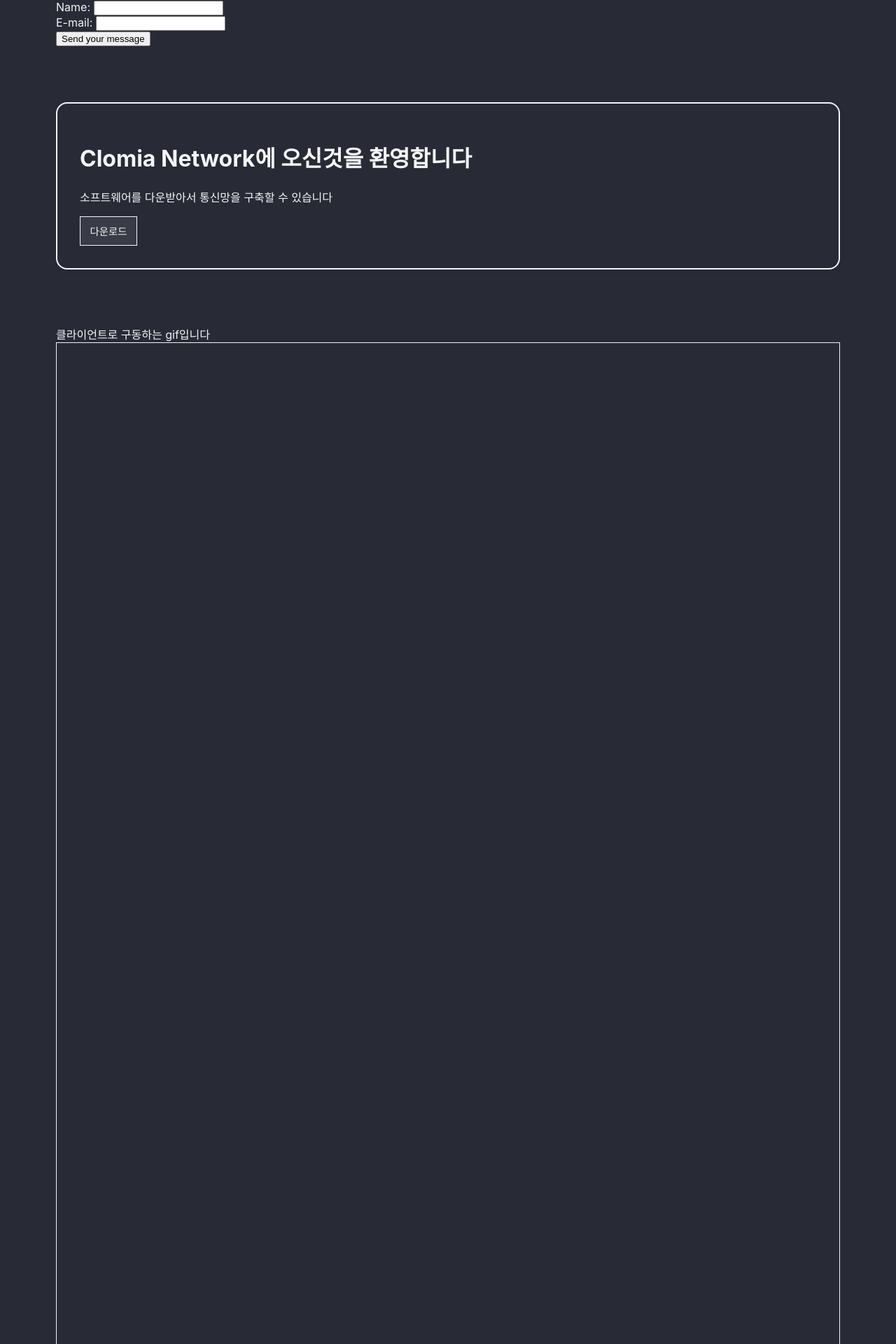
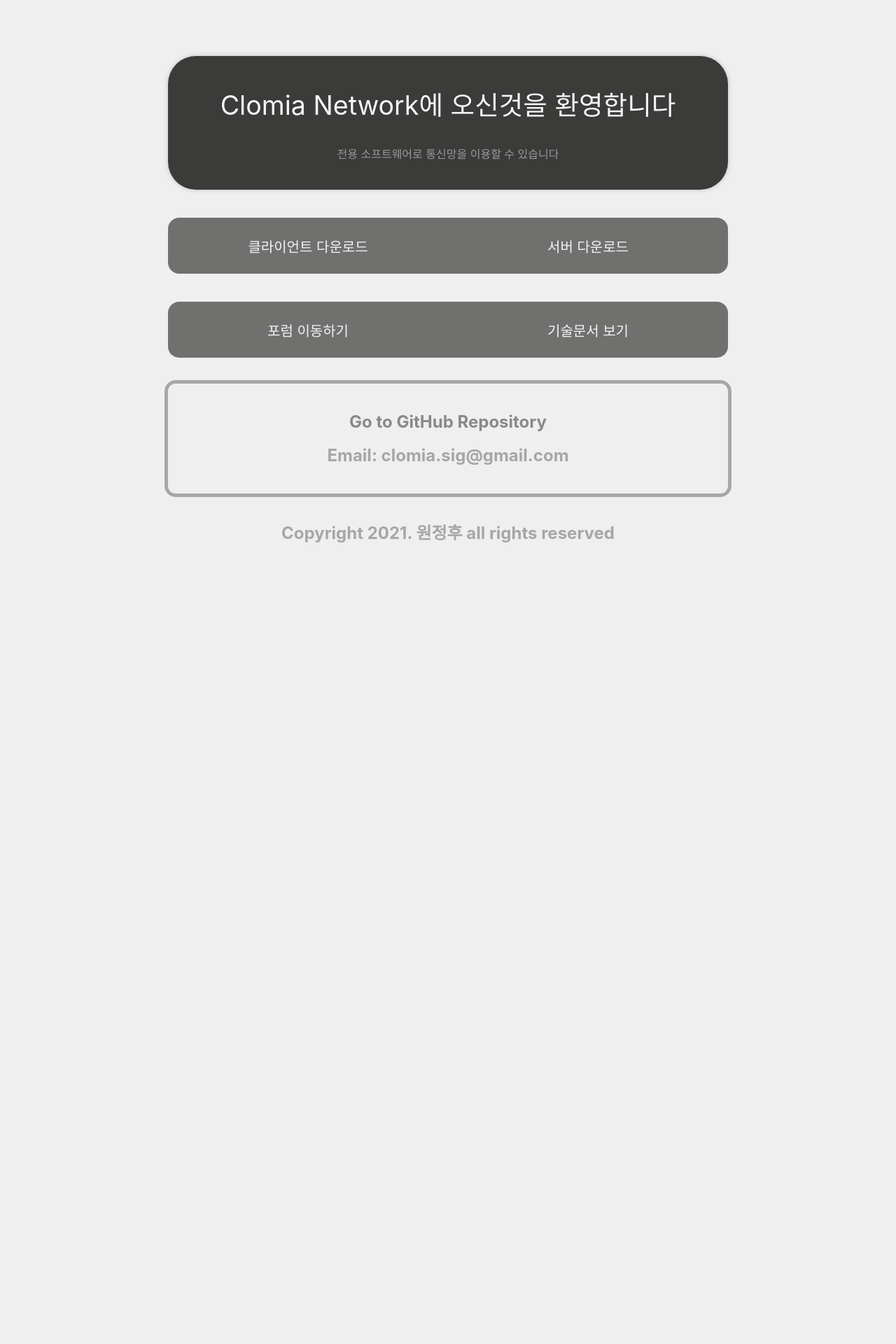
Before and after one commit to clomia/Clomia-Network, a Python web app: template server/templates/intro/intro.html in a window 1280 px wide. Shown: the top 1920 px of the page at 70% size. After the commit the page ends 775 px from the top, so only its background shows below. Run offline with Jinja, Linux system fonts and the light colour scheme; the template is opened without the code that fills it, so the values that code supplies are empty.

Commit message:
인트로 페이지 완성

```diff
--- a/server/http_manager.py
+++ b/server/http_manager.py
@@ -133,7 +133,7 @@ def apply_forum_html(db_query):
         text_boxes = text_box_gen(text,date_time) + text_boxes
     area = html.split('<!--text-box 시작점-->\n')
     clear_html =  area[0] + "<!--text-box 시작점-->\n"
-    new_html = clear_html + text_boxes + '<!--<script src="forum.js"></script>--></body></html>'
+    new_html = clear_html + text_boxes+'</div>' + '<!--<script src="forum.js"></script>--></body></html>'
     with open(path,'w',encoding="utf-8") as file:
         file.write(new_html)
     return new_html
--- a/server/templates/intro/intro.css
+++ b/server/templates/intro/intro.css
@@ -1,60 +1,145 @@
 body {
-    background-color: #282a36;
+    background-color: #efefef;
     margin: 0;
-    padding: 0 10vmin;
+    padding: 10vmin;
     font-family: -apple-system, system-ui, BlinkMacSystemFont, "Segoe UI", "Open Sans", "Helvetica Neue", Helvetica, Arial, sans-serif;
     color: whitesmoke;
+    display: flex;
+    flex-direction: column;
+    align-items: center;
 }
-/* #5777ff */
-.hello {
-    margin: 5em auto;
-    padding: 2em;
-    border-radius: 1em;
-    box-shadow: 2px 3px 7px 2px rgba(0, 0, 0, 0.02);
-    border: 2px solid whitesmoke;
+a {
+    color: inherit;
+    text-decoration:none;
 }
 
-.btn {
-    width: 10vmin;
-    height: 5vmin;
+.hello-box{
+    width: 90vmin;
+    background-color: #3b3b3a;
+    padding: 5vmin;
+    border-radius: 5vmin;
+    box-shadow: 0 0 7px rgb(0 0 0 / 20%);
+    display: flex;
+    flex-direction: column;
+    align-items: center;
+}
+
+.hello-box__hello{
+    font-size: 4.7vmin;
+    margin-bottom: 4vmin;
+}
+
+.hello-box__discreption{
+    opacity: 0.5;
+}
+
+.bownload,
+.link{
+    display: flex;
+    justify-content: space-between;
+    align-items: center;
+    width: 100vmin;
+}
+
+
+.bownload__client-download,
+.bownload__server-download,
+.link__forum,
+.link__tech{
+    width: 50vmin;
+    height: 10vmin;
+    border-radius: 2vmin;
+    background-color: #3b3b3a;
+    opacity: 0.7;
+    margin-top: 5vmin;
     display: flex;
     justify-content: center;
     align-items: center;
-    border: whitesmoke solid 0.6px;
-    color: whitesmoke;
-    background-color: rgba(255, 255, 255, 0.08);
-    font-size: 1.8vmin;
+    transition: all 1000ms ease-in-out;
+    font-size: 2.5vmin;
+}
+.bownload__client-download,
+.link__forum{
+    border-top-right-radius: 0;
+    border-bottom-right-radius: 0;
+}
+
+.bownload__server-download,
+.link__tech{
+    border-top-left-radius: 0;
+    border-bottom-left-radius: 0;
+}
+
+.bownload__client-download:hover,
+.bownload__server-download:hover,
+.link__tech:hover,
+.link__forum:hover{
+    border-radius: 2vmin;
+    width: 100vmin;
+    opacity: 0.8;
 }
 
 
-.gif {
-    display: flex;
-    flex-wrap: wrap-reverse;
+.disappear {
+    width: 0;
+    transform: rotateZ(360deg);
+    opacity: 0;
+    border-radius: 4vmin;
+    color: rgba(0, 0, 0, 0);
 }
 
-.gif__server {
-    width: 153vmin;
-    height: 90vmin;
-    border: 1px solid whitesmoke;
+.copyright{
+    color: #3b3b3a;
+    font-size: 3vmin;
+    font-weight: bold;
+    opacity: 0.4;
+}
+.info{
+    display: flex;
+    flex-direction: column;
+    align-items: center;
+    width: 90vmin;
+    padding: 5vmin;
+    margin: 4vmin 0;
+    border: 5px solid rgba(0, 0, 0, 0.3);
+    border-radius: 2vmin;
+    transition: all 1s ease-in-out;
 }
 
-.gif__client{
-    width: 153vmin;
-    height: 180vmin;
-    border: 1px solid whitesmoke;
+@keyframes sparkle {
+    0%{
+        opacity: 0.3;
+    }
+    50%{
+        opacity: 0.6;
+    }
+    100%{
+        opacity: 0.3;
+    }
 }
 
 
 
+.github{
+    color: #3b3b3a;
+    font-size: 3vmin;
+    font-weight: bold;
+    opacity: 0.4;
+    margin-bottom: 2vmin;
+    animation: sparkle 2s infinite;
+    transition: all 600ms ease-in-out;
+    border-bottom: 3px solid rgba(0, 0, 0, 0);
+}
 
+.github:hover{
+    border-bottom: 3px solid #3b3b3a;
+    padding-bottom: 1.5vmin;
+    animation:none;
+}
 
-a:link,
-a:visited {
-    text-decoration: none;
+.email{
+    color: #3b3b3a;
+    font-size: 3vmin;
+    font-weight: bold;
+    opacity: 0.4;
 }
-@media (max-width: 700px) {
-    div {
-        margin: 0 auto;
-        width: auto;
-    }
-}
--- a/server/templates/intro/intro.html
+++ b/server/templates/intro/intro.html
@@ -12,31 +12,33 @@
 </head>
 
 <body>
-    <form name="testForm" action="/intro" method="post">
-        <div>
-            <label for="name">Name:</label>
-            <input type="text" id="name" name="이름" />
-        </div>
-        <div>
-            <label for="mail">E-mail:</label>
-            <input type="text" id="mail" name="메일" />
-        </div>
-        <button type="submit">Send your message</button>
-    </form>
-
-    <div class="hello">
-        <h1>Clomia Network에 오신것을 환영합니다</h1>
-        <p>소프트웨어를 다운받아서 통신망을 구축할 수 있습니다</p>
-        <a href="https://www.iana.org/domains/example">
-            <div class="btn">다운로드</div>
+    <div class="hello-box">
+        <div class="hello-box__hello">Clomia Network에 오신것을 환영합니다</div>
+        <div class="hello-box__discreption">전용 소프트웨어로 통신망을 이용할 수 있습니다</div>
+    </div>
+    <div class="bownload">
+        <a href="#">
+            <div class="bownload__client-download">클라이언트 다운로드</div>
+        </a>
+        <a href="#">
+            <div class="bownload__server-download">서버 다운로드</div>
         </a>
     </div>
-    <div class="gif">
-        <div class="gif__server"></div>
-        <div class="gif__info">서버를 오픈하는 gif입니다 이런데에 JS</div>
-        <div class="gif__client"></div>
-        <div class="gif__info">클라이언트로 구동하는 gif입니다</div>
+    <div class="link">
+        <a href="/forum">
+            <div class="link__forum">포럼 이동하기</div>
+        </a>
+        <a href="#">
+            <div class="link__tech">기술문서 보기</div>
+        </a>
     </div>
+    <div class="info">
+        <a href="https://github.com/clomia/Clomia-Network" target="_blank">
+            <div class="github">Go to GitHub Repository</div>
+        </a>
+        <div class="email">Email: clomia.sig@gmail.com</div>
+    </div>
+    <div class="copyright">Copyright 2021. 원정후 all rights reserved</div>
     <script src="intro.js"></script>
 </body>
 
```
Also changed, not shown: server/server_constructor.py (+5 -3 lines), server/templates/forum/forum.css (+37 -2 lines), server/templates/forum/forum.html (+33 -1 lines), server/templates/intro/intro.js (+52 -1 lines), 1 other file.
